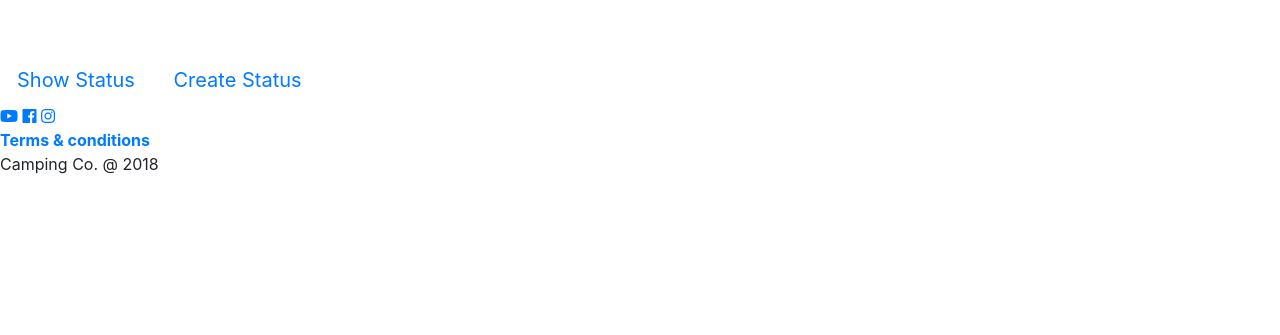
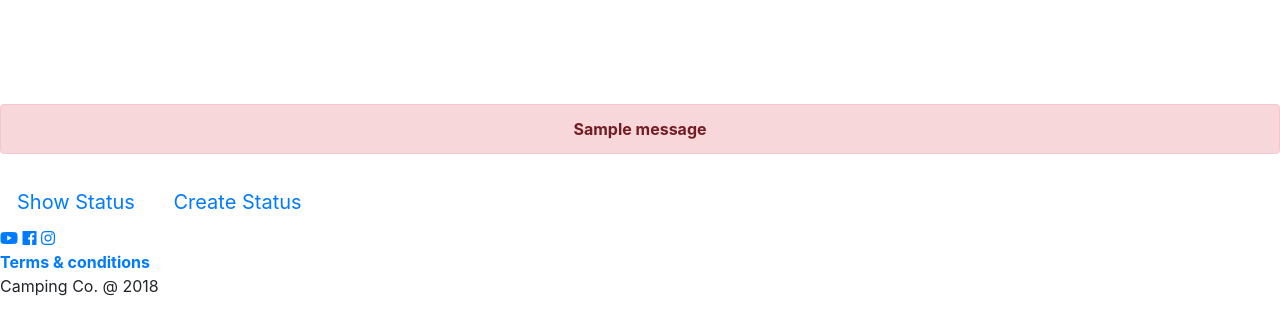
Before and after one commit to lelouche556/camping-company, a Django app: template app/templates/app/find_user.html in a window 1280 px wide. Shown: the top 335 px of the page. Run offline with Django 3.2, Linux system fonts and the light colour scheme; the template is opened without the code that fills it: values that come from a table or form of the project are taken from there, others are empty; tables that the repository leaves empty hold one stand-in row (values such as "Sample post"); one stand-in notice (Sample message) is shown; some libraries are stand-ins or nearby versions.

Commit message:
find_user user not find bar on top add

```diff
--- a/app/templates/app/find_user.html
+++ b/app/templates/app/find_user.html
@@ -5,6 +5,14 @@
     {% endblock %}
 
     {% block content_block %}
+<br>
+    {% if messages %}
+        {% for message in messages %}
+            <div class="my-4 alert alert-danger" style="text-align: center">
+                <strong>{{message}}</strong>
+            </div>
+        {% endfor %}
+    {% endif %}
     {% if users is not None %}
     <div class="fix">
         <a href="{% url 'app:show_status' pk=users.pk %}" class="btn btn-default btn-lg">Show Status</a>
--- a/app/views.py
+++ b/app/views.py
@@ -83,7 +83,8 @@ def find_user(request):
             try:
                 users = User.objects.get(email=email)
             except User.DoesNotExist:
-                raise Http404("User does not exist")
+                messages.error(request, "User Does Not Exist Please sign up")
+                return redirect("app:find_user")
 
             return render(request, "app/find_user.html", {"users": users})
         else:
```
